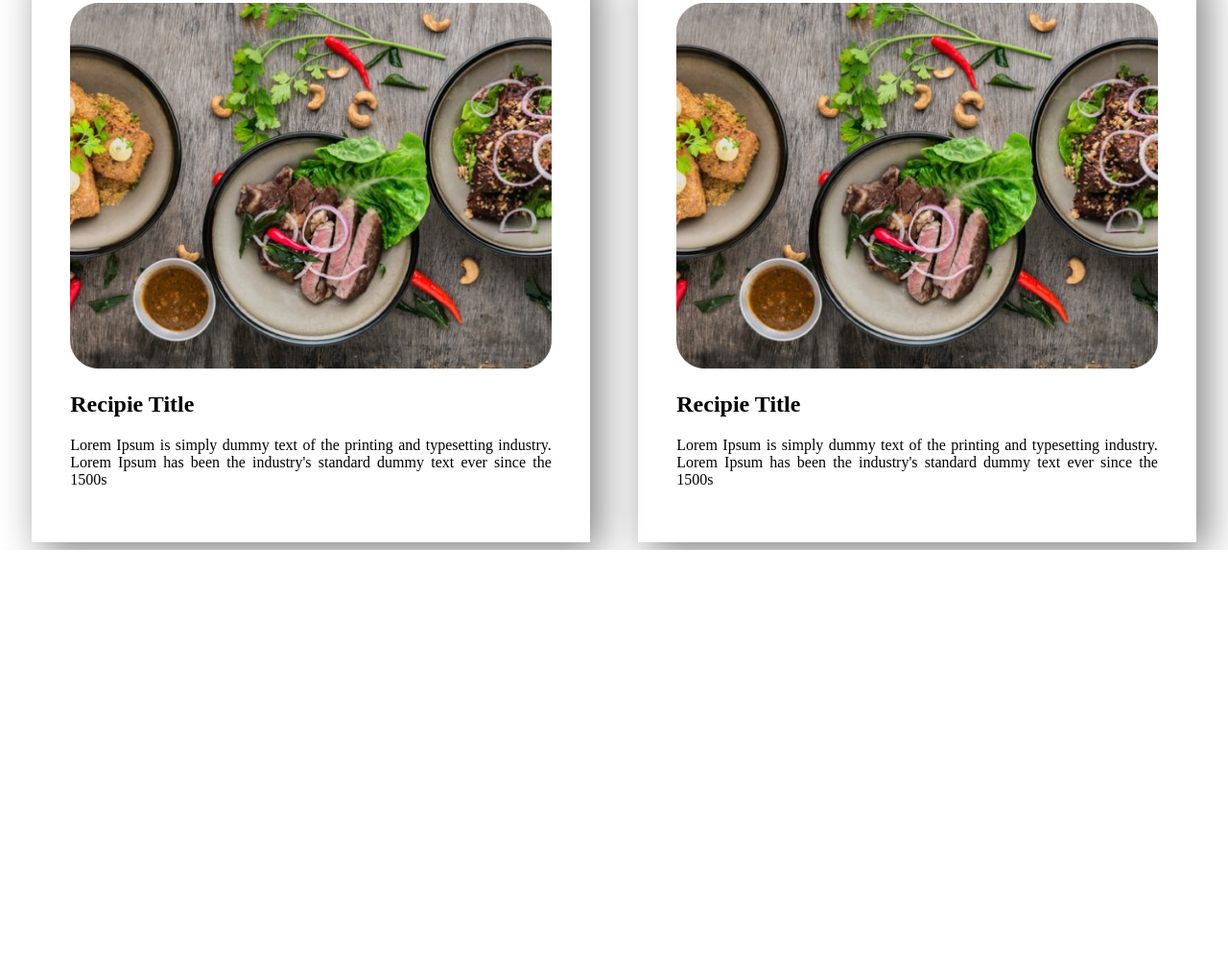
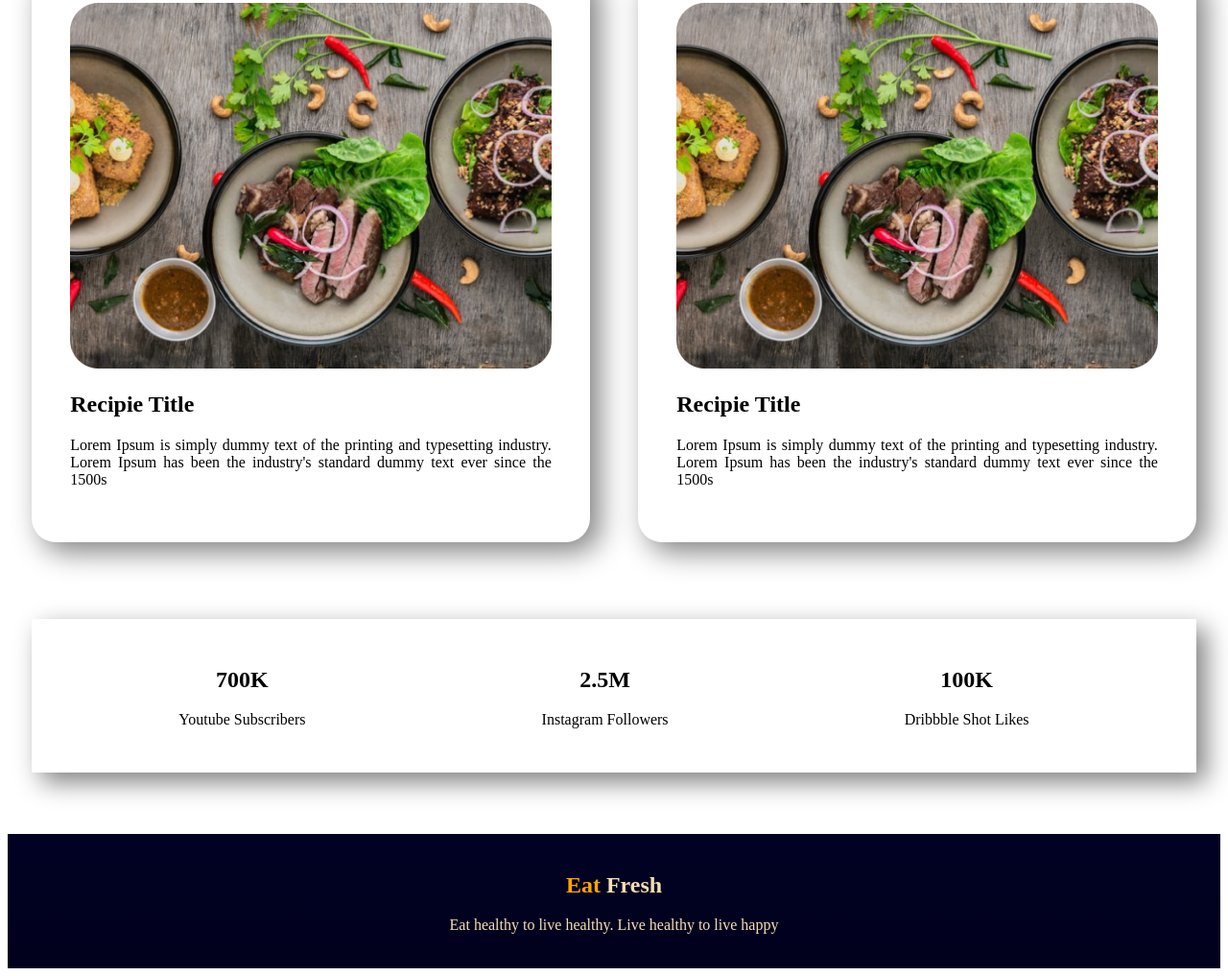
Before and after one commit to Imranul-hassan/eat-healthy, a plain HTML site: page index.html in a window 1280 px wide. Shown: the part 1158-2175 px from the top of the page at 96% size. Before the commit the page ends 1731 px from the top, so only its background shows below. Drawn offline with Linux system fonts and the light colour scheme.

Commit message:
last commit

```diff
--- a/index.html
+++ b/index.html
@@ -69,11 +69,26 @@
             </div>
         </div>
     </section>
-    <section>
-        <div>
-
+    <section id="last-section">
+        <div class="last-title">
+            <div class="last-part">
+                <h1 class="last-header">700K</h1>
+                <p>Youtube Subscribers</p>
+            </div>
+            <div class="last-part">
+                <h1 class="last-header">2.5M</h1>
+                <p>Instagram Followers</p>
+            </div>
+            <div class="last-part">
+                <h1 class="last-header">100K</h1>
+                <p>Dribbble Shot Likes</p>
+            </div>
         </div>
     </section>
 </body>
+<footer>
+    <h2 class="footer-header"><span>Eat</span> Fresh</h2>
+    <p class="footer-header">Eat healthy to live healthy. Live healthy to live happy</p>
+</footer>
 
 </html>
--- a/style.css
+++ b/style.css
@@ -71,9 +71,44 @@ span {
     margin-left: 2%;
     margin-right: 2%;
     padding: 40px 40px 40px 40px;
-    box-shadow: 10px 10px 40px gray
+    box-shadow: 10px 10px 30px gray;
+    border-radius: 25px;
 }
 
 .third-imag-part {
     width: 100%;
 }
+
+.last-title {
+    display: flex;
+    margin-left: 2%;
+    margin-right: 2%;
+    padding: 30px;
+    box-shadow: 10px 10px 25px gray
+}
+
+.last-part {
+    text-align: center;
+    padding: 0px 100px;
+    margin-left: 2%;
+    margin-right: 2%;
+}
+
+#last-section {
+    margin-top: 80px;
+}
+
+.last-header {
+    text-align: center;
+}
+
+footer {
+    text-align: center;
+    margin-top: 5%;
+    padding: 20px;
+    background-image: linear-gradient(rgb(1, 1, 36), rgb(1, 1, 29));
+}
+
+.footer-header {
+    color: wheat;
+}
```
